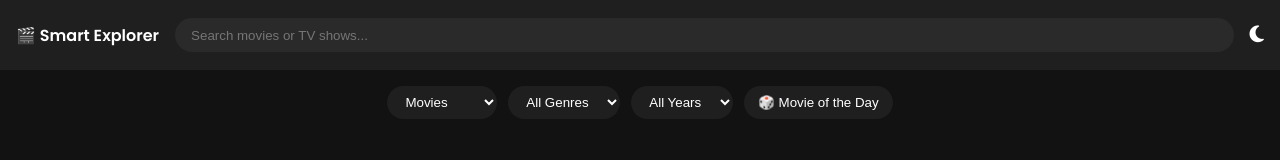
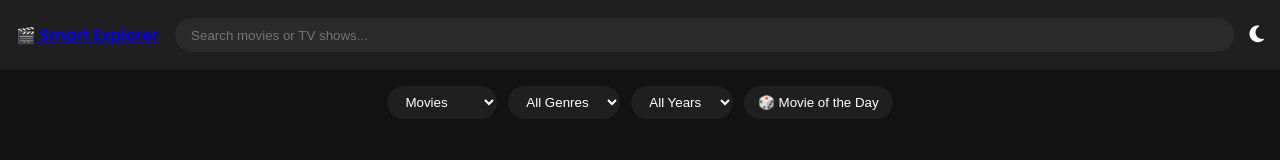
Before and after one commit to Sayed24/Smart-Movie---TV-Explorer, a plain HTML site: page index.html in a window 1280 px wide. Shown: the top 160 px of the page. Drawn offline with Linux system fonts and the light colour scheme; no server answers.

Commit message:
Update index.html

```diff
--- a/index.html
+++ b/index.html
@@ -19,7 +19,7 @@
 
   <!-- HEADER -->
   <header class="header">
-    <div class="logo">🎬 Smart Explorer</div>
+    <div class="logo"><a href="#">🎬 Smart Explorer</a></div>
 
     <div class="search-wrapper">
       <input
```
